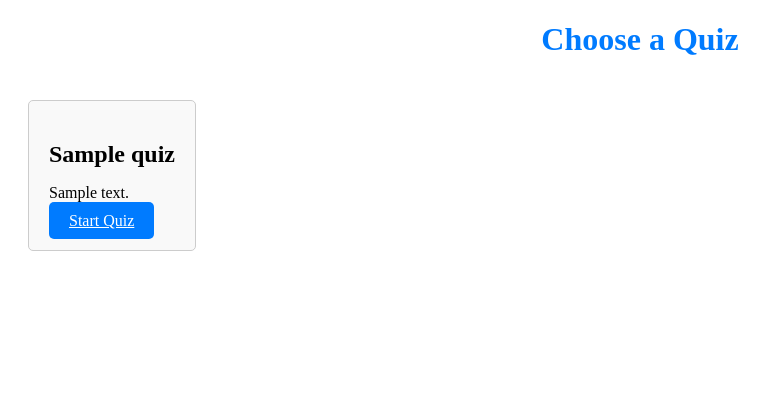
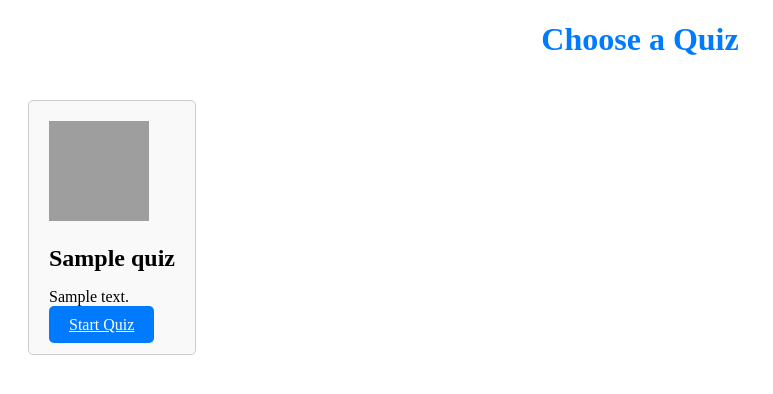
Before and after one commit to millywanderi/portfolio, a Django app: page /quiz/quiz-selection in a window 1280 px wide. Shown: the top 394 px of the page, without its empty margins (0-773 px from the left). Run offline with Django 5.2, Linux system fonts and the light colour scheme; tables that the repository leaves empty hold one stand-in row (values such as "Sample post"); grey boxes are pictures that could not be loaded.

Commit message:
Added the image tag

```diff
--- a/TriviaMeld/templates/quiz/quiz_selection.html
+++ b/TriviaMeld/templates/quiz/quiz_selection.html
@@ -1,3 +1,4 @@
+{% load static %}
 <!DOCTYPE html>
 <html lang="en">
     <head>
@@ -12,6 +13,7 @@
         <div class="quiz-column">
             {% for quiz in quizzes %}
             <div class="quiz-container">
+                <img class="quiz-image" src="{% static 'assets/img/maths.PNG' %}">
                 <!-- Display quiz title and description -->
                 <h2 class="quiz-title">{{ quiz.title }}</h2>
                 <p class="quiz-description">{{ quiz.description }}</p>
@@ -57,4 +59,9 @@
         border-radius: 5px;
         cursor: pointer
     }
+    .quiz-image {
+        width: 100px;
+        height: 100px;
+        margin-right: 20px;
+    }
 </style>
```
